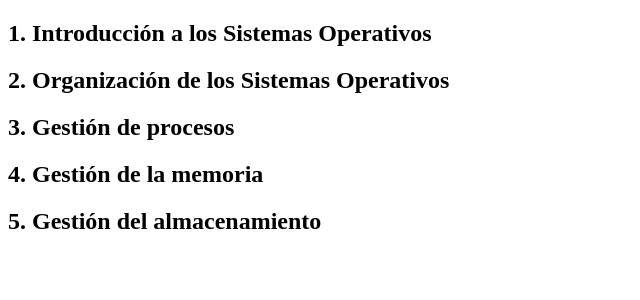
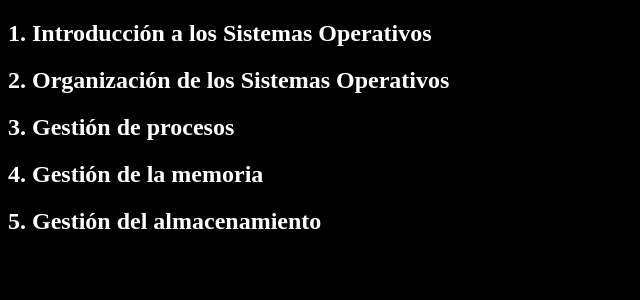
Before and after one commit to dkaerit/SSOO, a Jekyll site: the page built from index.md, in a window 1280 px wide. Shown: the top 300 px of the page, without its empty margins (0-640 px from the left). Built offline with Jekyll 4.4.1, drawn with Linux system fonts in a browser that asks for light colours; a script that is not in the unit is left out; our own code applies the rules of GitHub Pages for plain Markdown files.

Commit message:
Update default.html

```diff
--- a/_layouts/default.html
+++ b/_layouts/default.html
@@ -5,9 +5,8 @@
     <meta name="viewport" content="width=device-width, initial-scale=1.0">
     <title>Sistemas Operativos</title>
 
-    <script src="https://cdn.jsdelivr.net/npm/less"></script>
-    <link rel="stylesheet/less" type="text/css" href="assets/css/main.less">
-    <link rel="stylesheet" href="assets/css/bootstrap-grid.css">
+    <link rel="stylesheet" type="text/css" href="assets/css/main.css">
+    <link rel="stylesheet" type="text/css" href="assets/css/bootstrap-grid.css">
 
     <style>
 
```
